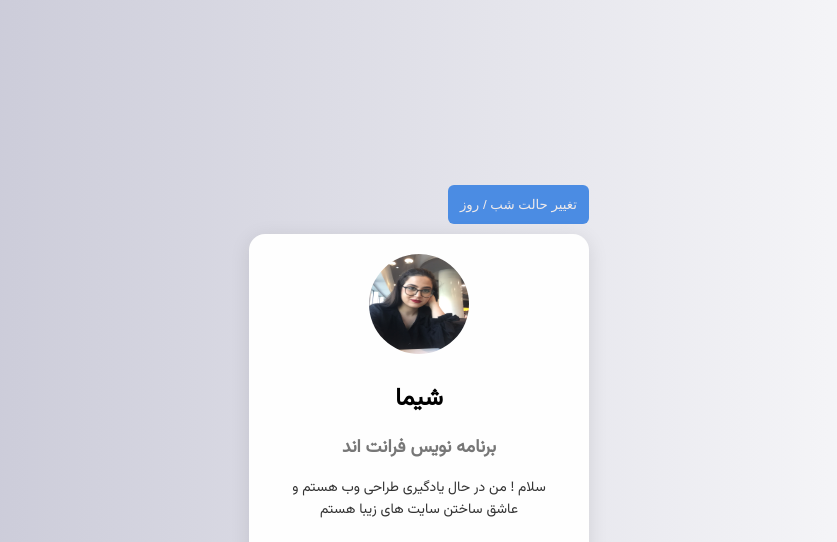
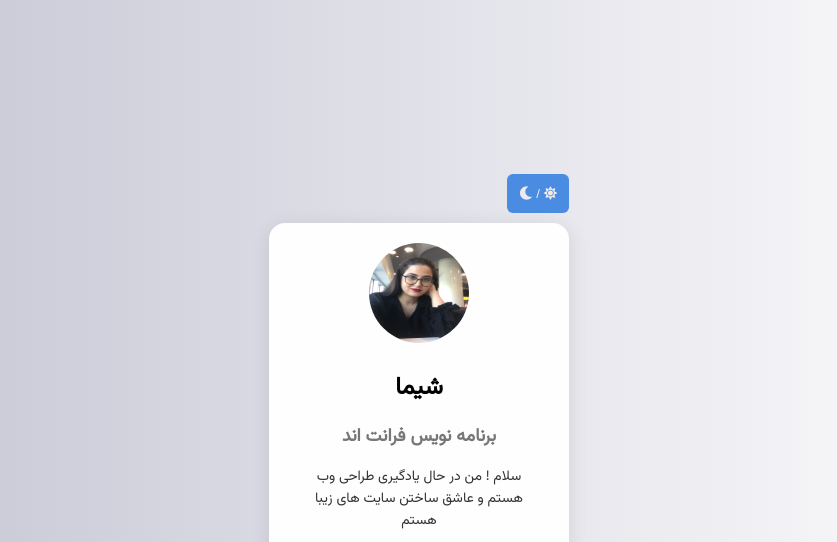
Before and after one commit to ShimaAkrami/Personal-introduction-card, a plain HTML site: page index.html in a window 1280 px wide. Shown: the top 542 px of the page, without its empty margins (221-1058 px from the left). Drawn offline with Linux system fonts and the light colour scheme.

Commit message:
final things added

```diff
--- a/index.html
+++ b/index.html
@@ -7,19 +7,18 @@
     <title>کارت معرفی من</title>
     <link rel="stylesheet" href="./style.css">
     <link href="https://fonts.googleapis.com/css2?family=Vazirmatn&display=swap" rel="stylesheet">
-    <link rel="stylesheet" href="https://cdnjs.cloudflare.com/ajax/libs/font-awesome/6.5.0/css/all.min.css">
+<link rel="stylesheet" href="https://cdnjs.cloudflare.com/ajax/libs/font-awesome/5.15.4/css/all.min.css">
     <link rel="stylesheet" href="responsive.css">
 </head>
 
 <body>
     <div class="card-wrapper">
         <div class="top-bar">
-            <button class="darkMode_button" onclick="document.body.classList.toggle('dark')">تغییر حالت شب /
-                روز</button>
+            <button class="darkMode_button" onclick="document.body.classList.toggle('dark')"><i class="fas fa-moon"></i> / <i class="fas fa-sun"></i></button>
         </div>
         <div class="card">
             <div class="avatar">
-                <img src="profile.jpg" alt="عکس من">
+                <img src="profile.jpg" alt="عکس پروفایل شیما">
             </div>
             <div class="text-box">
                 <h1>شیما</h1>
--- a/responsive.css
+++ b/responsive.css
@@ -1,8 +1,9 @@
-@media screen and (max-width:500px) {
+@media screen and (max-width: 500px) {
   .card {
     padding: 15px;
     width: 90%;
     height: auto;
+    text-align: center;
   }
   .avatar {
     width: 80%;
--- a/style.css
+++ b/style.css
@@ -1,3 +1,6 @@
+* {
+  box-sizing: border-box;
+}
 body {
   background: linear-gradient(to right, rgb(194, 194, 210), white);
   height: 100vh;
@@ -56,7 +59,7 @@ body.dark .card {
   border: none;
   background-color: #4b8ce3;
   cursor: pointer;
-  transition: backgrpund-color 0.5s;
+  transition: background-color 0.5s;
 }
 .darkMode_button:hover {
   background-color: #0d47a1;
```
